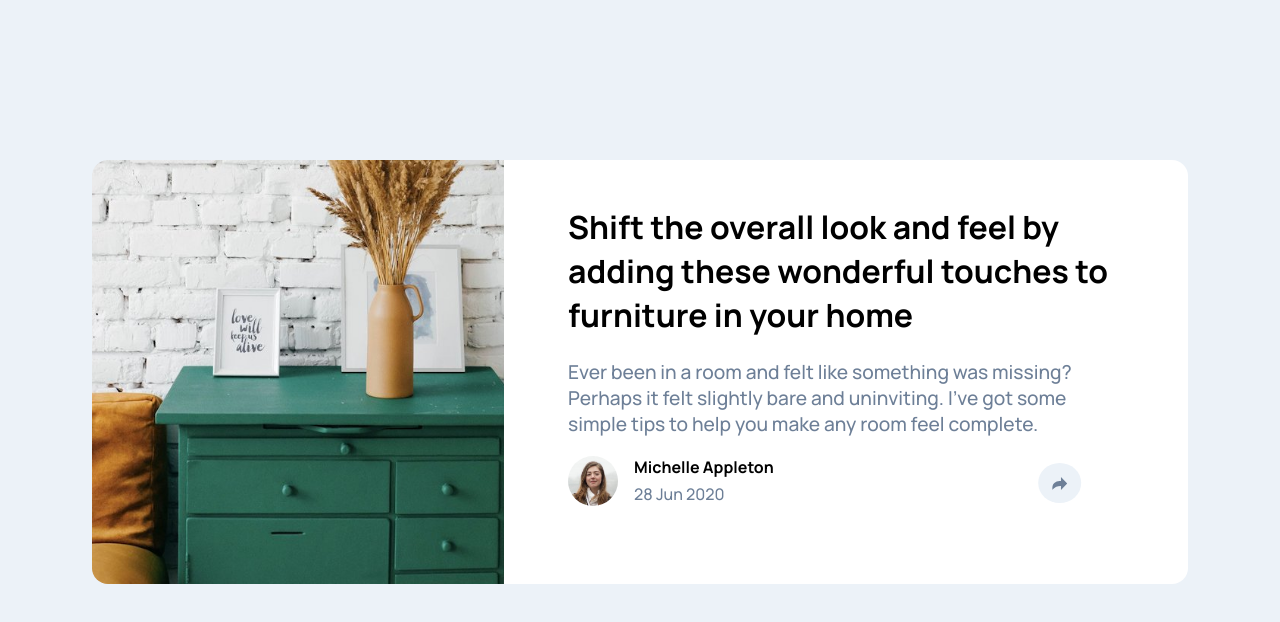
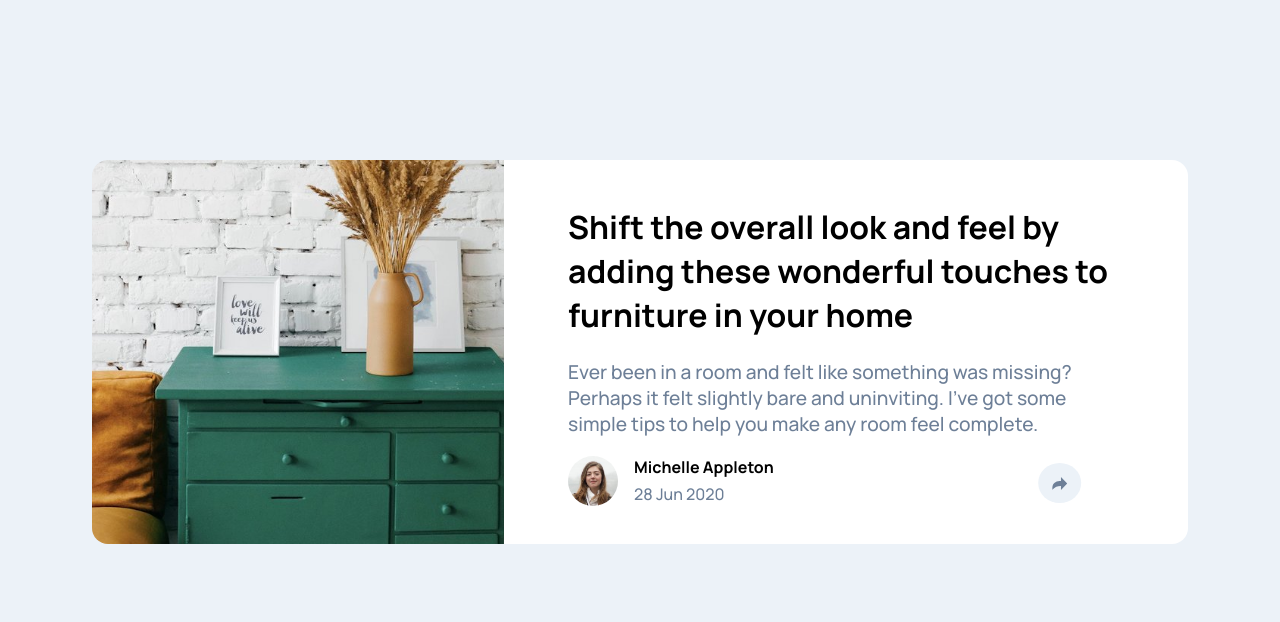
Before and after one commit to Kevo760/Article-Preview, a plain HTML site: page index.html in a window 1280 px wide. Drawn offline with Linux system fonts and the light colour scheme.

Commit message:
Final v1.0.1
-changed bottom sizing on desktop

```diff
--- a/style.css
+++ b/style.css
@@ -13,7 +13,7 @@ body {
 .article {
   display: flex;
   flex-wrap: wrap;
-  height: 400px;
+  height: 380px;
   justify-content: center;
   margin-top: 10em;
 }
@@ -30,6 +30,7 @@ body {
   border-radius: 1em 0 0 1em;
   overflow: hidden;
   margin-right: -5.5em;
+  height: 384px;
 }
 
 
@@ -46,7 +47,7 @@ body {
   padding-left: 4em;
   padding-right: 5em;
   display: inline-block;
-  height: 400px;
+  height: 360px;
 }
 
 .maintext {
```
